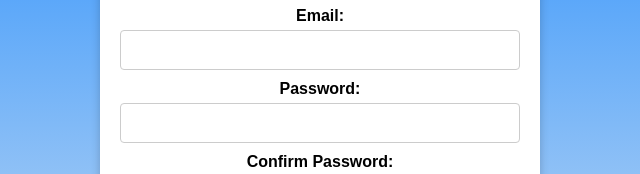
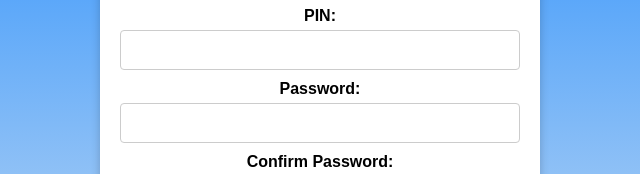
Before and after one commit to Bencode12/sudziusai, a plain HTML site: page signup.html in a window 1280 px wide. Shown: the part 316-490 px from the top of the page, 320-960 px from the left. Drawn offline with Linux system fonts and the light colour scheme.

Commit message:
Update signup.html

```diff
--- a/signup.html
+++ b/signup.html
@@ -313,8 +313,8 @@
                 <label for="username">Username:</label>
                 <input type="text" id="username" name="username" required aria-required="true">
 
-                <label for="email">Email:</label>
-                <input type="email" id="email" name="email" required aria-required="true">
+                <label for="PIN">PIN:</label>
+                <input type="PIN" id="PIN" name="PIN" required aria-required="true">
 
                 <label for="password">Password:</label>
                 <input type="password" id="password" name="password" required aria-required="true">
```
